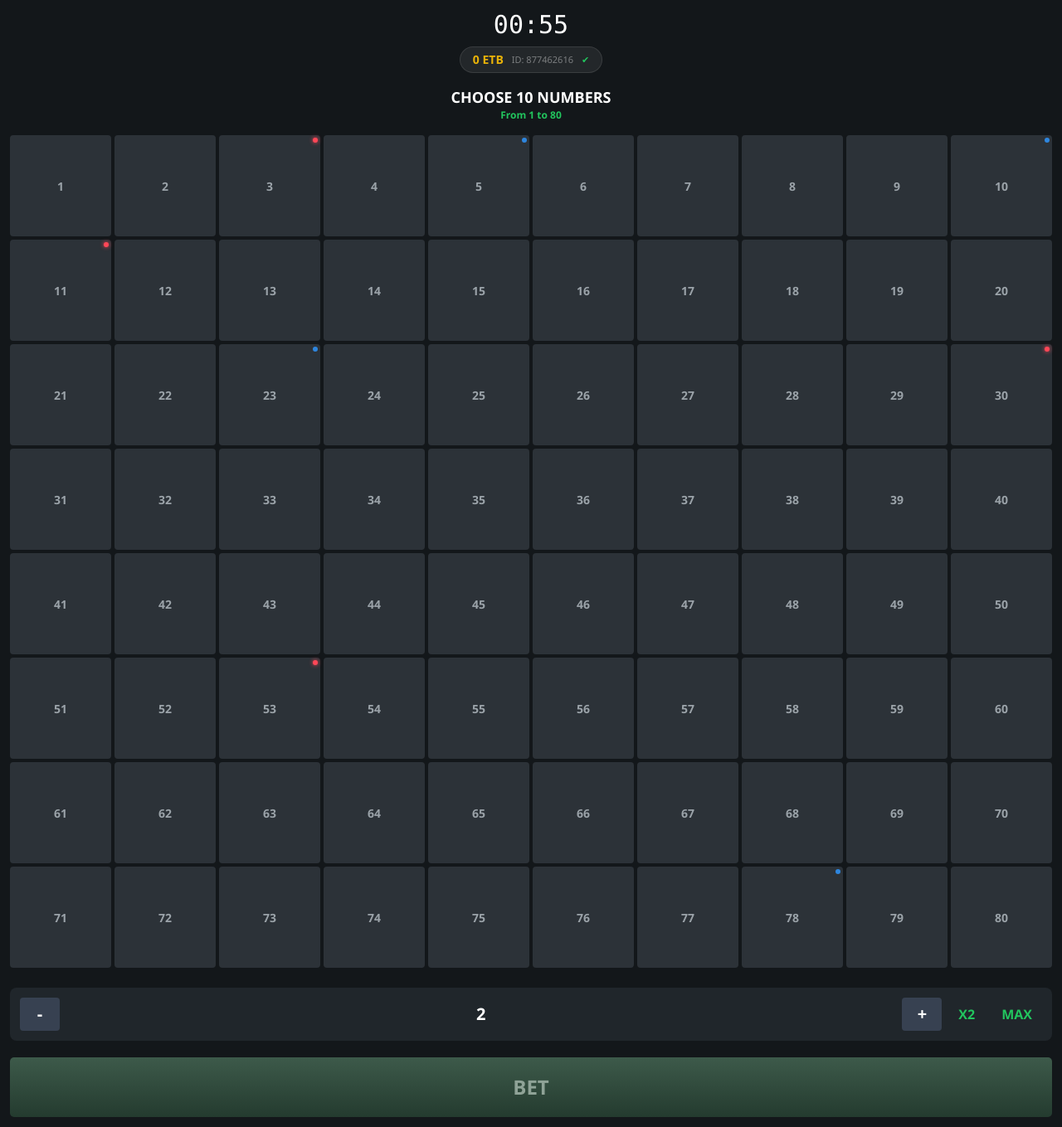
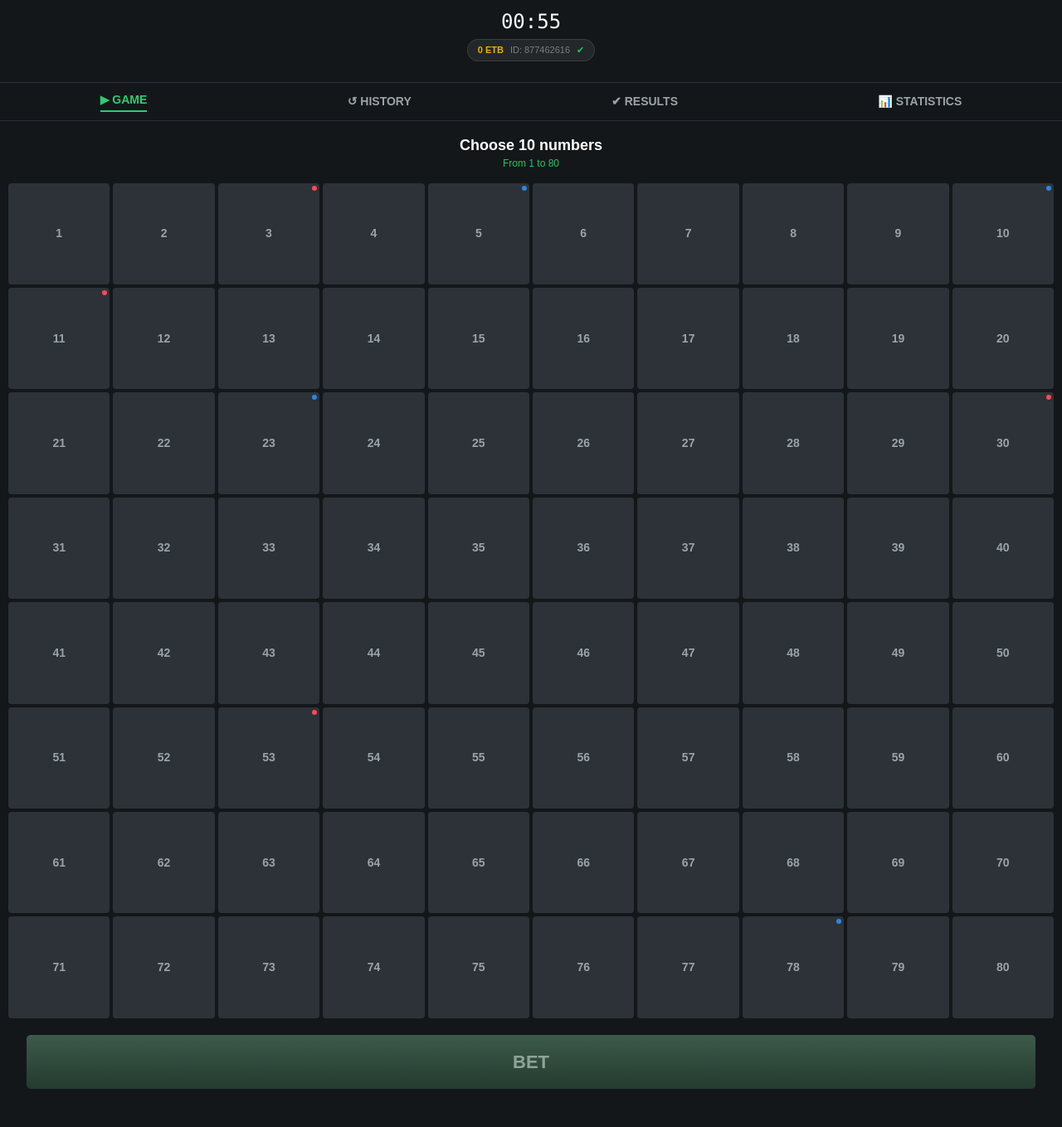
Before and after one commit to SpyBoy278/FastKenoo, a website: page index.html in a window 1280 px wide. Shown: the whole page at 83% size. After the commit the page ends 1333 px from the top, so only its background shows below. Drawn offline with nearby package versions, Linux system fonts and the light colour scheme.

Commit message:
Update HTML structure and styling
Refactor HTML structure and styles for better layout and consistency.

```diff
--- a/index.html
+++ b/index.html
@@ -14,153 +14,122 @@
             --hot-red: #ff4757;
             --cold-blue: #2e86de;
         }
-        body { background-color: var(--bg-main); color: #ffffff; font-family: 'Segoe UI', Roboto, sans-serif; margin: 0; padding: 12px; overflow-x: hidden; }
+        body { background-color: var(--bg-main); color: #ffffff; font-family: sans-serif; margin: 0; padding: 0; overflow-x: hidden; }
 
-        /* Glass Header Section */
-        .glass-header { display: flex; flex-direction: column; align-items: center; gap: 8px; margin-bottom: 15px; }
+        /* Glass Header */
+        .header-container { padding: 10px; display: flex; flex-direction: column; align-items: center; gap: 5px; }
         .id-pill {
-            background: rgba(255, 255, 255, 0.07);
-            border: 1px solid rgba(255, 255, 255, 0.1);
-            border-radius: 30px; padding: 5px 15px; font-size: 11px;
-            display: flex; align-items: center; gap: 10px;
+            background: rgba(255, 255, 255, 0.07); border: 1px solid rgba(255, 255, 255, 0.1);
+            border-radius: 30px; padding: 4px 12px; font-size: 11px; display: flex; align-items: center; gap: 8px;
         }
 
-        /* Number Grid Pixels */
-        .keno-grid { display: grid; grid-template-columns: repeat(10, 1fr); gap: 4px; }
-        .num-box {
-            background: #2c3238; aspect-ratio: 1/1; display: flex;
-            align-items: center; justify-content: center; border-radius: 4px;
-            font-weight: 700; font-size: 14px; color: #9ba3a9; position: relative;
-        }
+        /* Nav Bar */
+        .nav-bar { display: flex; justify-content: space-around; border-top: 1px solid #2c3238; border-bottom: 1px solid #2c3238; padding: 10px 0; margin: 15px 0; }
+        .nav-item { font-size: 14px; font-weight: bold; color: #9ba3a9; display: flex; align-items: center; gap: 5px; cursor: pointer; text-transform: uppercase; }
+        .nav-item.active { color: var(--accent-green); border-bottom: 2px solid var(--accent-green); padding-bottom: 2px; }
+
+        /* Keno Grid */
+        .keno-grid { display: grid; grid-template-columns: repeat(10, 1fr); gap: 4px; padding: 0 10px; }
+        .num-box { background: #2c3238; aspect-ratio: 1/1; display: flex; align-items: center; justify-content: center; border-radius: 4px; font-weight: 700; font-size: 14px; color: #9ba3a9; position: relative; }
         .num-box.selected { background: var(--accent-green); color: #13171a; }
 
-        /* Hot & Cold Dots */
-        .hot::after { content: ''; position: absolute; top: 3px; right: 3px; width: 6px; height: 6px; background: var(--hot-red); border-radius: 50%; box-shadow: 0 0 5px var(--hot-red); }
-        .cold::after { content: ''; position: absolute; top: 3px; right: 3px; width: 6px; height: 6px; background: var(--cold-blue); border-radius: 50%; }
+        /* Drawing UI */
+        .main-ball { width: 80px; height: 80px; background: radial-gradient(circle at 30% 30%, #34495e, #1a252f); border: 4px solid #4a5d6e; border-radius: 50%; margin: 10px auto; display: flex; align-items: center; justify-content: center; font-size: 32px; font-weight: 800; }
+        .ball-history { display: grid; grid-template-columns: repeat(10, 1fr); gap: 6px; padding: 0 15px; }
+        .history-item { width: 30px; height: 30px; background: #2c3e50; border-radius: 50%; display: flex; align-items: center; justify-content: center; font-size: 11px; font-weight: bold; border: 1px solid #4a5d6e; }
 
-        /* Drawing Animation UI */
-        .main-ball {
-            width: 85px; height: 85px; background: radial-gradient(circle at 30% 30%, #34495e, #1a252f);
-            border: 4px solid #4a5d6e; border-radius: 50%; margin: 15px auto;
-            display: flex; align-items: center; justify-content: center;
-            font-size: 38px; font-weight: 800; text-shadow: 0 0 10px rgba(0,0,0,0.5);
-        }
-        .history-ball {
-            width: 32px; height: 32px; background: #2c3e50; border-radius: 50%;
-            display: flex; align-items: center; justify-content: center;
-            font-size: 12px; font-weight: bold; border: 1px solid #4a5d6e;
-        }
-
-        /* Large Action Button */
-        .btn-bet-action {
-            background: linear-gradient(180deg, #3d5a4a 0%, #243b2f 100%);
-            width: 100%; padding: 18px; border-radius: 5px;
-            color: #8fa397; font-size: 24px; font-weight: 900; border: none;
-            margin-top: 20px; transition: opacity 0.2s;
-        }
-        .btn-bet-action:active { opacity: 0.8; }
+        /* Action Buttons */
+        .btn-bet-main { background: linear-gradient(180deg, #3d5a4a 0%, #243b2f 100%); width: 95%; padding: 16px; border-radius: 5px; color: #8fa397; font-size: 22px; font-weight: 900; border: none; margin: 20px auto; display: block; }
 
         .hidden { display: none; }
+        .hot::after { content: ''; position: absolute; top: 3px; right: 3px; width: 6px; height: 6px; background: var(--hot-red); border-radius: 50%; }
+        .cold::after { content: ''; position: absolute; top: 3px; right: 3px; width: 6px; height: 6px; background: var(--cold-blue); border-radius: 50%; }
     </style>
 </head>
 <body>
 
-    <div class="glass-header">
-        <div id="countdown" class="text-3xl font-mono">00:60</div>
+    <div class="header-container">
+        <div id="countdown" class="text-2xl font-mono">00:60</div>
         <div class="id-pill">
-            <span class="text-yellow-500 font-bold text-sm">0 ETB</span>
+            <span class="text-yellow-500 font-bold">0 ETB</span>
             <span class="opacity-40">ID: 877462616</span>
             <span class="text-green-500">✔</span>
         </div>
     </div>
 
-    <div id="play-view">
+    <div class="nav-bar">
+        <div class="nav-item active">▶ Game</div>
+        <div class="nav-item">↺ History</div>
+        <div class="nav-item">✔ Results</div>
+        <div class="nav-item">📊 Statistics</div>
+    </div>
+
+    <div id="game-view">
         <div class="text-center mb-4">
-            <h2 class="text-lg font-bold uppercase">Choose 10 numbers</h2>
-            <p class="text-green-500 text-xs font-semibold">From 1 to 80</p>
+            <h2 class="text-lg font-bold">Choose 10 numbers</h2>
+            <p class="text-green-500 text-xs">From 1 to 80</p>
         </div>
-
-        <div id="main-grid" class="keno-grid"></div>
-
-        <div class="flex items-center gap-2 mt-6 bg-[#20262b] p-3 rounded-lg">
-            <button class="bg-gray-700 w-12 h-10 rounded text-xl font-bold">-</button>
-            <div class="flex-grow text-center text-xl font-bold">2</div>
-            <button class="bg-gray-700 w-12 h-10 rounded text-xl font-bold">+</button>
-            <button class="text-green-500 font-bold px-3">X2</button>
-            <button class="text-green-500 font-bold px-3">MAX</button>
-        </div>
-        <button class="btn-bet-action">BET</button>
+        <div id="grid-container" class="keno-grid"></div>
+        <button class="btn-bet-main">BET</button>
     </div>
 
     <div id="draw-view" class="hidden text-center">
         <div class="main-ball" id="active-num">--</div>
-        <div id="history-grid" class="grid grid-cols-10 gap-2 mt-6"></div>
-
-        <div class="mt-12 opacity-50">
-            <div class="text-green-500 text-4xl mb-2">✔</div>
-            <h2 class="text-2xl font-bold tracking-tight">FAIRNESS</h2>
-            <p class="text-[9px] mt-6 tracking-[5px] uppercase">Atlas-V Gaming</p>
+        <div id="history-grid" class="ball-history mt-4"></div>
+        <div class="mt-10 opacity-40">
+            <div class="text-green-500 text-3xl mb-1">✔</div>
+            <h2 class="text-xl font-bold">FAIRNESS</h2>
+            <p class="text-[8px] tracking-[4px]">ATLAS-V GAMING</p>
         </div>
     </div>
 
     <script>
-        const gridContainer = document.getElementById('main-grid');
+        const grid = document.getElementById('grid-container');
         const timerLabel = document.getElementById('countdown');
-        let secondsLeft = 60;
+        let timeLeft = 60;
 
-        // 1. Initialize Numbers
+        // Init Grid
         for (let i = 1; i <= 80; i++) {
-            const el = document.createElement('div');
-            el.className = 'num-box';
-            el.innerText = i;
-
-            // Add Hot/Cold markers (matching your screenshot)
-            if ([3, 11, 30, 53].includes(i)) el.classList.add('hot');
-            if ([5, 10, 23, 78].includes(i)) el.classList.add('cold');
-
-            el.onclick = () => el.classList.toggle('selected');
-            gridContainer.appendChild(el);
+            const box = document.createElement('div');
+            box.className = 'num-box';
+            box.innerText = i;
+            if ([3, 11, 30, 53].includes(i)) box.classList.add('hot');
+            if ([5, 10, 23, 78].includes(i)) box.classList.add('cold');
+            box.onclick = () => box.classList.toggle('selected');
+            grid.appendChild(box);
         }
 
-        // 2. Timer Sequence
-        const clock = setInterval(() => {
-            secondsLeft--;
-            timerLabel.innerText = `00:${secondsLeft < 10 ? '0'+secondsLeft : secondsLeft}`;
-
-            if (secondsLeft <= 0) {
-                clearInterval(clock);
-                switchToDraw();
+        // Timer Loop
+        const gameLoop = setInterval(() => {
+            timeLeft--;
+            timerLabel.innerText = `00:${timeLeft < 10 ? '0'+timeLeft : timeLeft}`;
+            if (timeLeft <= 0) {
+                clearInterval(gameLoop);
+                startDrawing();
             }
         }, 1000);
 
-        // 3. Drawing Animation Logic
-        function switchToDraw() {
-            document.getElementById('play-view').classList.add('hidden');
+        function startDrawing() {
+            document.getElementById('game-view').classList.add('hidden');
             document.getElementById('draw-view').classList.remove('hidden');
 
-            let drawPool = [];
-            let found = 0;
+            let count = 0;
+            const drawInterval = setInterval(() => {
+                const pick = Math.floor(Math.random() * 80) + 1;
+                document.getElementById('active-num').innerText = pick;
 
-            const drawCycle = setInterval(() => {
-                let pick = Math.floor(Math.random() * 80) + 1;
+                const b = document.createElement('div');
+                b.className = 'history-item';
+                b.innerText = pick;
+                document.getElementById('history-grid').appendChild(b);
 
-                if (!drawPool.includes(pick)) {
-                    drawPool.push(pick);
-                    document.getElementById('active-num').innerText = pick;
-
-                    const ball = document.createElement('div');
-                    ball.className = 'history-ball';
-                    ball.innerText = pick;
-                    document.getElementById('history-grid').appendChild(ball);
-                    found++;
+                count++;
+                if (count >= 20) {
+                    clearInterval(drawInterval);
+                    // RETURN TO GAME: Wait 5 seconds to show results, then reload
+                    setTimeout(() => location.reload(), 5000);
                 }
-
-                if (found >= 20) {
-                    clearInterval(drawCycle);
-                    // Reload game after results show for 8 seconds
-                    setTimeout(() => location.reload(), 8000);
-                }
-            }, 500);
+            }, 400);
         }
     </script>
 </body>
```
